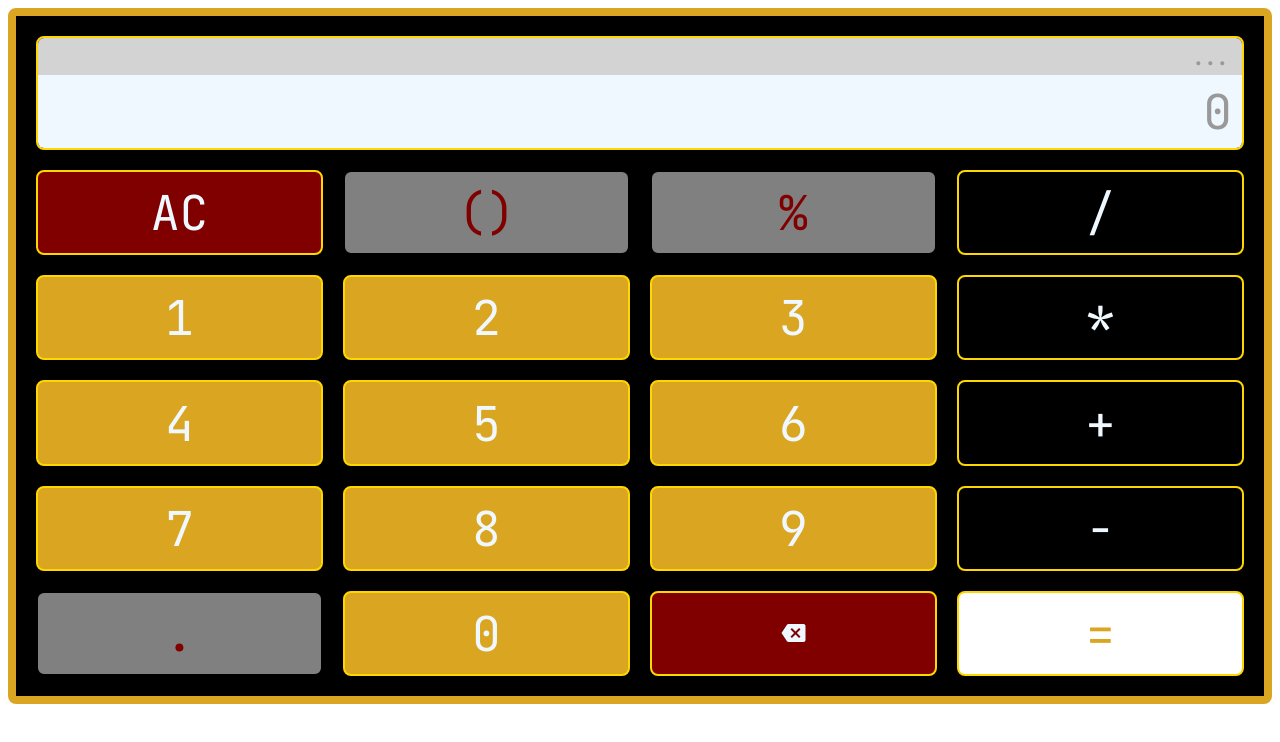
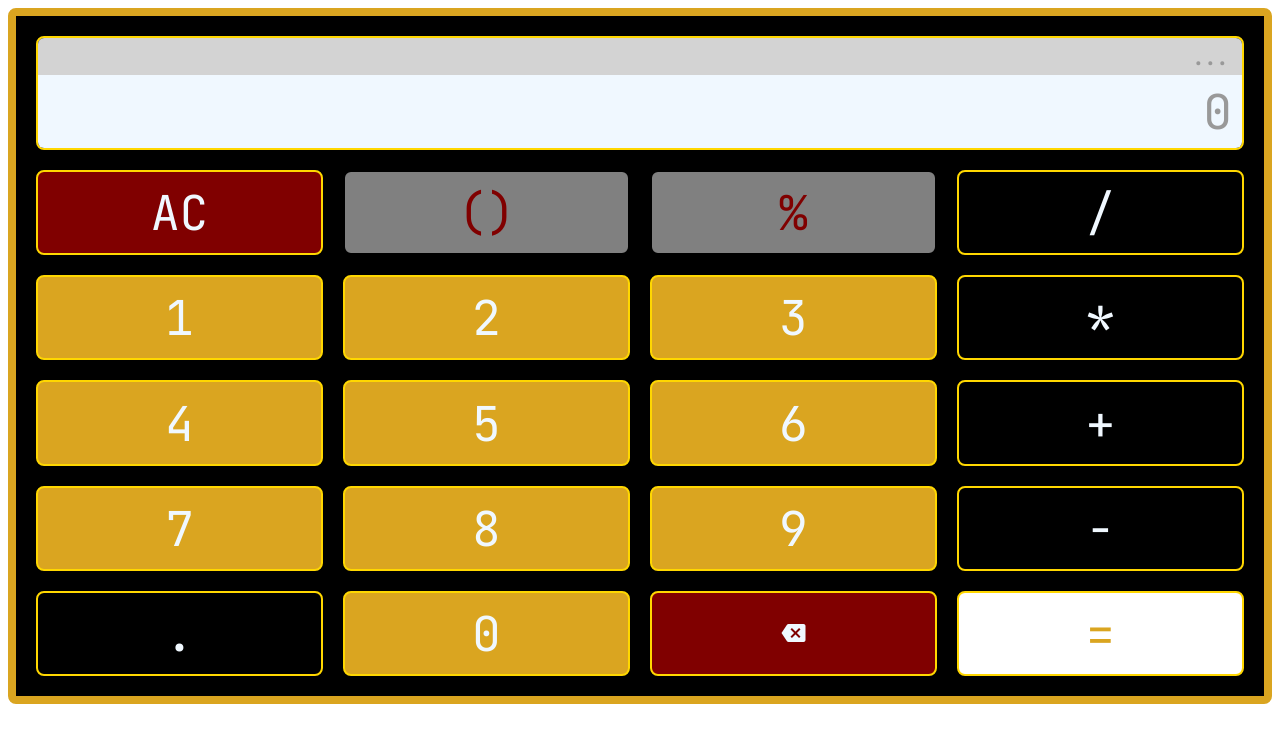
Before and after one commit to Mahkxai/Calculator-Game, a plain HTML site: page index.html in a window 1280 px wide. Drawn offline with Linux system fonts and the light colour scheme.

Commit message:
Improved =

```diff
--- a/index.html
+++ b/index.html
@@ -39,7 +39,7 @@
 		<div class="flex-item"><button class="numpad num" id="nine">9</button></div>
 		<div class="flex-item"><button class="numpad op" id="minus">-</button></div>
 
-		<div class="flex-item"><button class="numpad op" id="dot" disabled>.</button></div>
+		<div class="flex-item"><button class="numpad op" id="dot">.</button></div>
 		<div class="flex-item"><button class="numpad num" id="zero">0</button></div>
 		<div class="flex-item"><button class="numpad op material-icons" id="del">backspace</button></div>
 		<div class="flex-item"><button class="numpad op" id="eq">=</button></div>
--- a/main.js
+++ b/main.js
@@ -87,6 +87,7 @@ operator.forEach(button => {
                     if (currOp === "=") {
                         output.textContent = num[i];
                         init(true);
+                        break;
                     } else scrn.textContent += " " + currOp + " ";
                 }
 
@@ -96,8 +97,6 @@ operator.forEach(button => {
                 //     scrn.textContent = scrn.textContent.slice(0, -2) + currOp;
                 //     break;
                 // } else numStack.push(num[i]);
-
-
 
                 let oldi = i;
                 i = (i+1) % 2;  // cycling variable for input number
```
